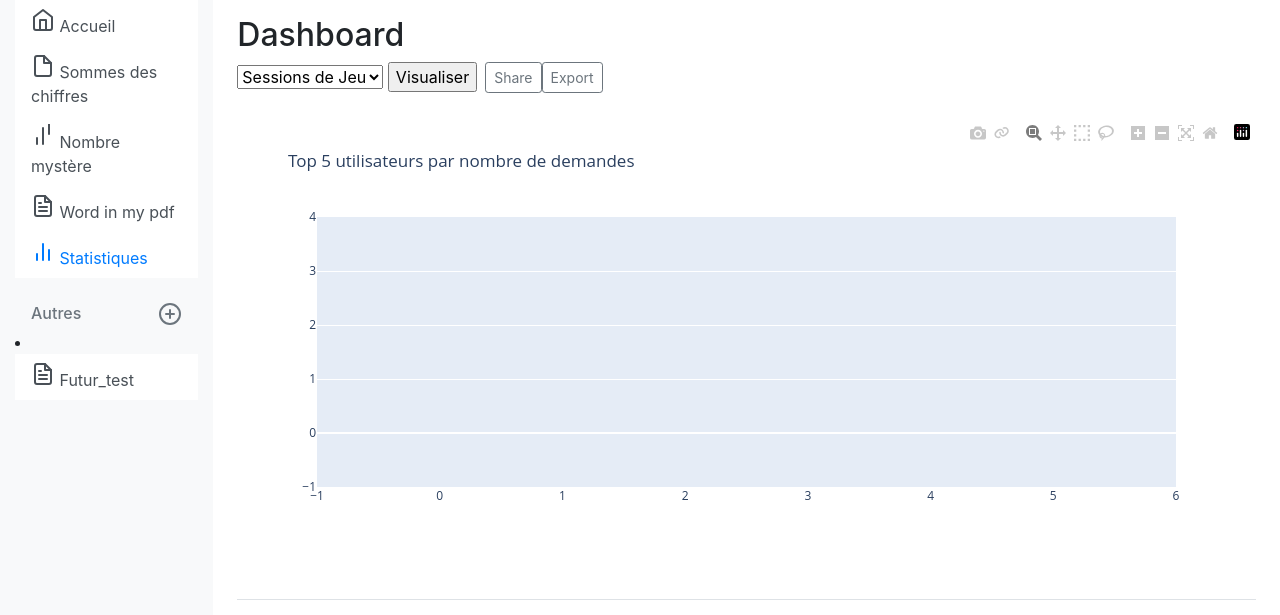
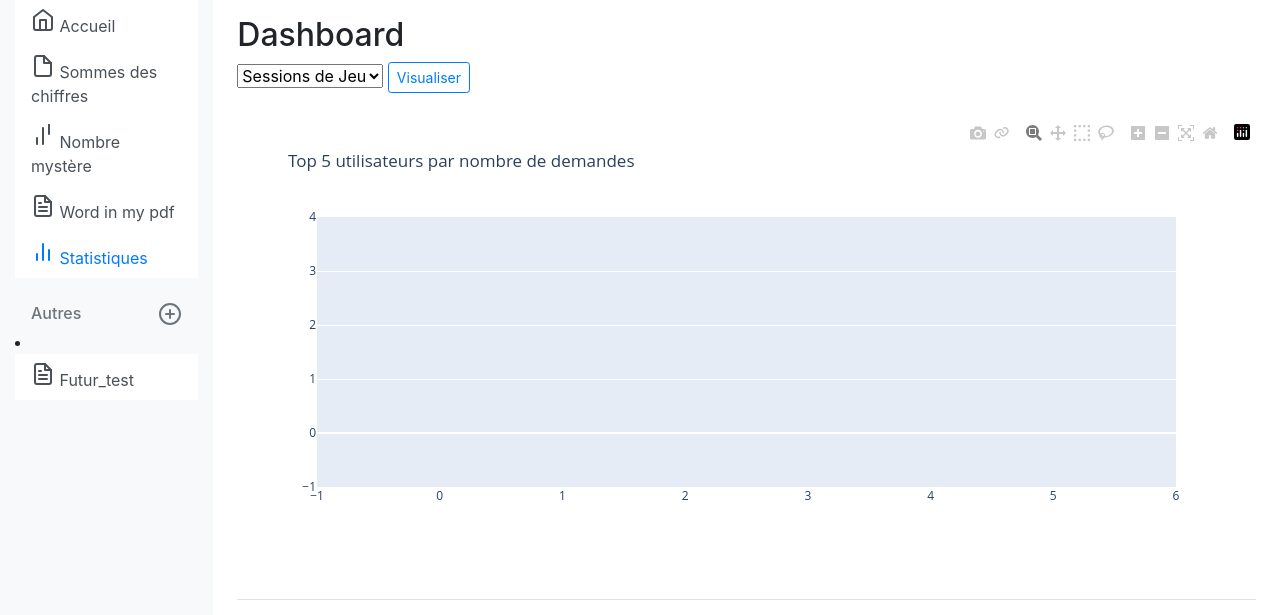
Before and after one commit to Hychion/Test_Flask, a Flask app: page /top-users in a window 1280 px wide. Shown: the part 50-665 px from the top of the page. Run offline with Flask 3, Linux system fonts and the light colour scheme; some libraries are stand-ins or nearby versions.

Commit message:
Correction btn

```diff
--- a/templates/statistique.html
+++ b/templates/statistique.html
@@ -10,12 +10,9 @@
                     <option value="game_sessions">Sessions de Jeu</option>
                     <option value="help_requests">Requetes d'Aide</option>
                 </select>
-                <input type="submit" value="Visualiser">
+                <input class="btn btn-sm btn-outline-primary" type="submit" value="Visualiser">
             </form>
         </div>
-
-        <button class="btn btn-sm btn-outline-secondary">Share</button>
-        <button class="btn btn-sm btn-outline-secondary">Export</button>
     </div>
     <div class="my-4 chartjs-render-monitor" id="myChart" style="display: block">
         {{ graph_html|safe }}
```
